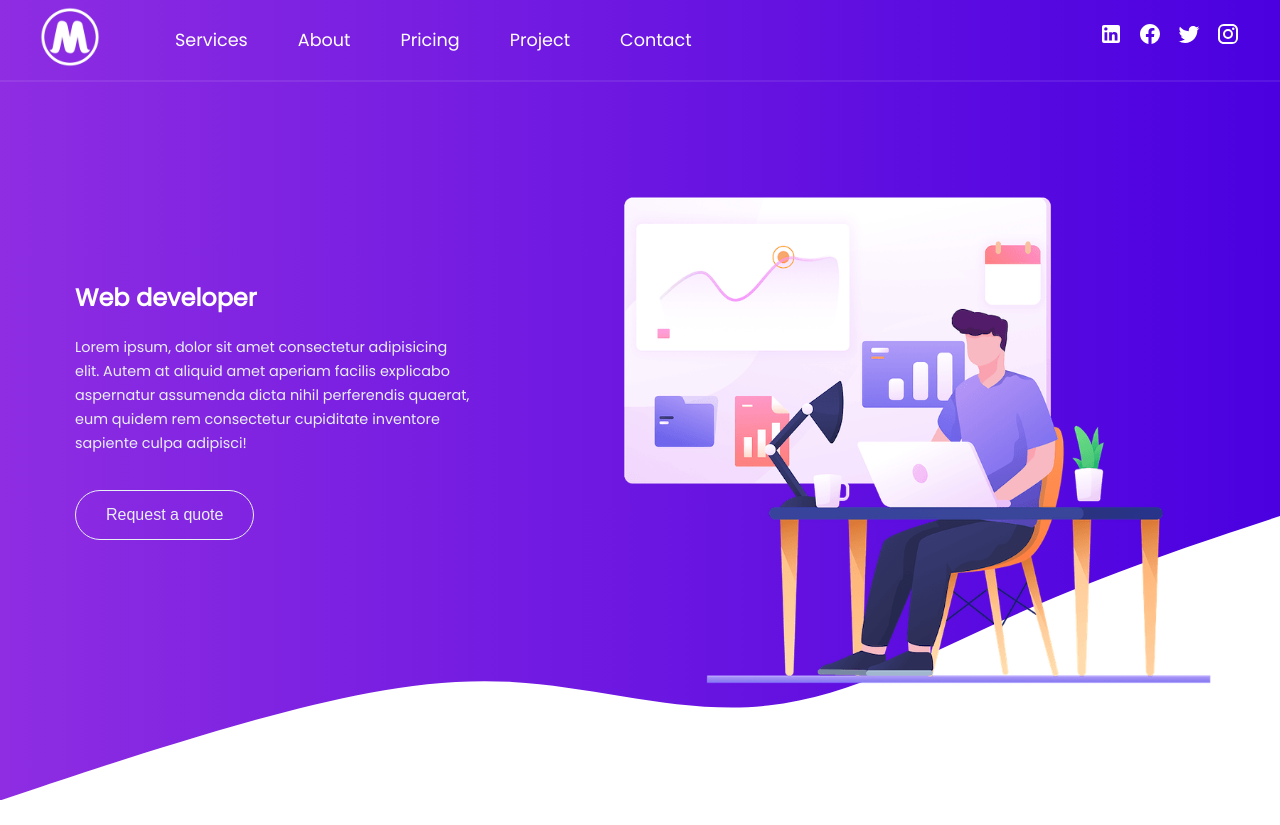
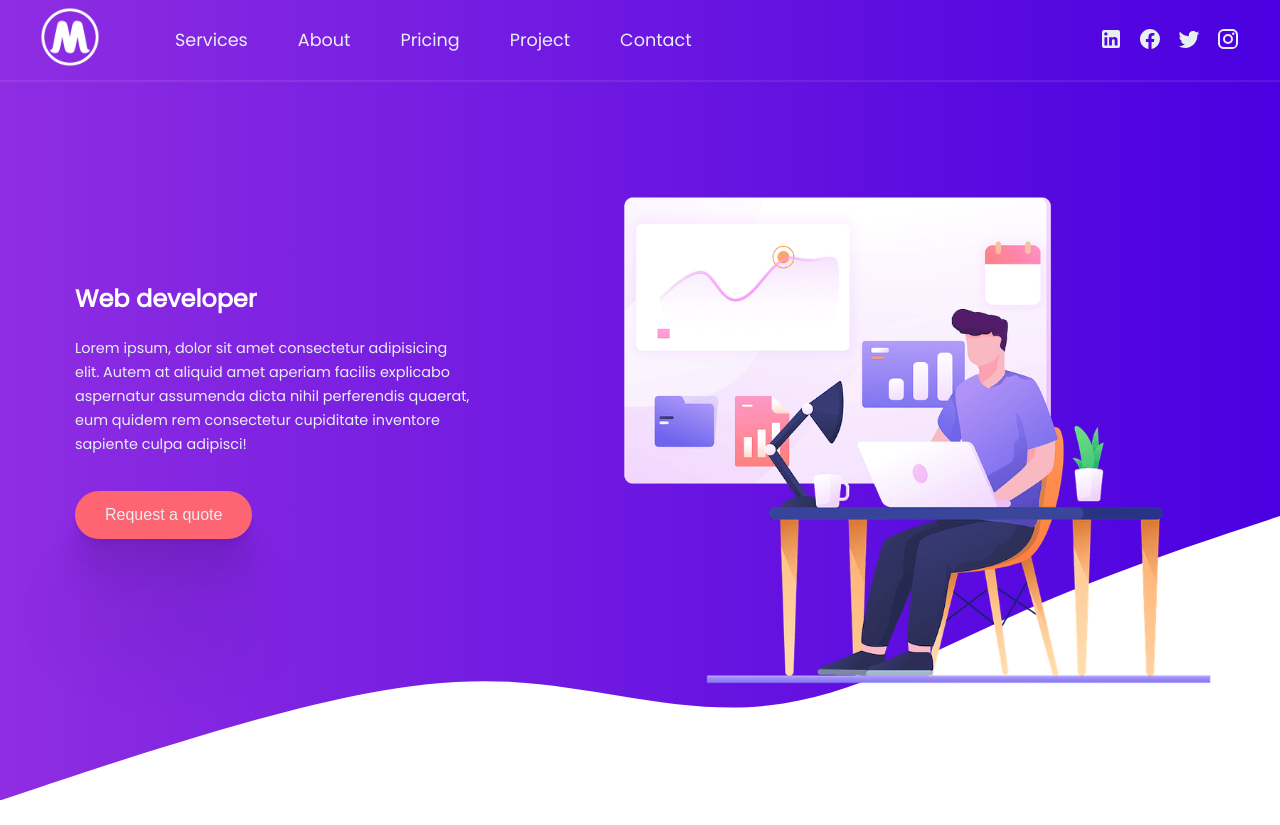
Before and after one commit to mohamuddayib/portfolio, a React (Create React App) app: page / in a window 1280 px wide. Built offline with nearby package versions, Linux system fonts and the light colour scheme.

Commit message:
Add full screen cta style

```diff
--- a/public/index.html
+++ b/public/index.html
@@ -8,7 +8,7 @@
     <meta name="author" content="This is website is hand-coded by Mohamud Ali" />
     <link rel="apple-touch-icon" href="%PUBLIC_URL%/logo192.png" />
     <link rel="manifest" href="%PUBLIC_URL%/manifest.json" />
-    <title>Home | Mohamud web developer</title>
+    <title>Mohamud | Web desinger & developer</title>
   </head>
   <body>
     <noscript>You need to enable JavaScript to run this app.</noscript>
--- a/src/Components/Nav/Nav.css
+++ b/src/Components/Nav/Nav.css
@@ -27,12 +27,17 @@ header .brand {
 .Nav li a {
   padding: 10px 25px;
   text-decoration: none;
-  color: #fff;
+  color: #e8eff3;
   font-size: 1.1em;
+  transition: all 0.5s ease-in;
+}
+.Nav li a:hover {
+  color: #ffff;
+  transition: all 0.5s ease-in;
 }
 .Nav .social-top {
-  margin-left: auto;
-  margin-right: 40px;
+  margin: 10px 40px 0 auto;
+  padding: 0;
 }
 .social-top a {
   margin-left: 15px;
--- a/src/Components/Nav/Nav.js
+++ b/src/Components/Nav/Nav.js
@@ -39,16 +39,16 @@ class Nav extends Component {
         </nav>
         <div className="social-top">
           <a href="https://www.linkedin.com/" title="linkedIn">
-            <Icon path={mdiLinkedin} size={1} color="#fff" />
+            <Icon path={mdiLinkedin} size={1} color="#e8eff3" />
           </a>
           <a href="https://www.linkedin.com/" title="Facebook">
-            <Icon path={mdiFacebook} size={1} color="#fff" />
+            <Icon path={mdiFacebook} size={1} color="#e8eff3" />
           </a>
           <a href="https://www.linkedin.com/" title="Twitter">
-            <Icon path={mdiTwitter} size={1} color="#fff" />
+            <Icon path={mdiTwitter} size={1} color="#e8eff3" />
           </a>
           <a href="https://www.linkedin.com/" title="Instagram">
-            <Icon path={mdiInstagram} size={1} color="#fff" />
+            <Icon path={mdiInstagram} size={1} color="#e8eff3" />
           </a>
         </div>
       </header>
--- a/src/Components/Sections/fullscreen/Fullscreen.css
+++ b/src/Components/Sections/fullscreen/Fullscreen.css
@@ -22,17 +22,20 @@
 .Fullscreen .content-container button {
   margin-top: 20px;
   padding: 15px 30px;
-  border: 1px solid #e8eff3;
+  border: none;
   border-radius: 30px;
   color: #e8eff3;
   font-size: 16px;
   cursor: pointer;
-  background: transparent;
+  background-color: #fc6571;
+  transition: all 0.5s ease-in;
+  box-shadow: 0 2.8px 2.2px rgba(0, 0, 0, 0.034), 0 6.7px 5.3px rgba(0, 0, 0, 0.04),
+    0 12.5px 10px rgba(0, 0, 0, 0.01), 0 22.3px 17.9px rgba(0, 0, 0, 0.022),
+    0 41.8px 33.4px rgba(0, 0, 0, 0.086), 0 100px 80px rgba(0, 0, 0, 0.1);
 }
 .Fullscreen button:hover {
   cursor: pointer;
-  background-color: #fff;
-  color: #5f0ee0;
+  transform: translateY(-px);
   transition: all 0.5s ease-in;
 }
 .Fullscreen img {
```
